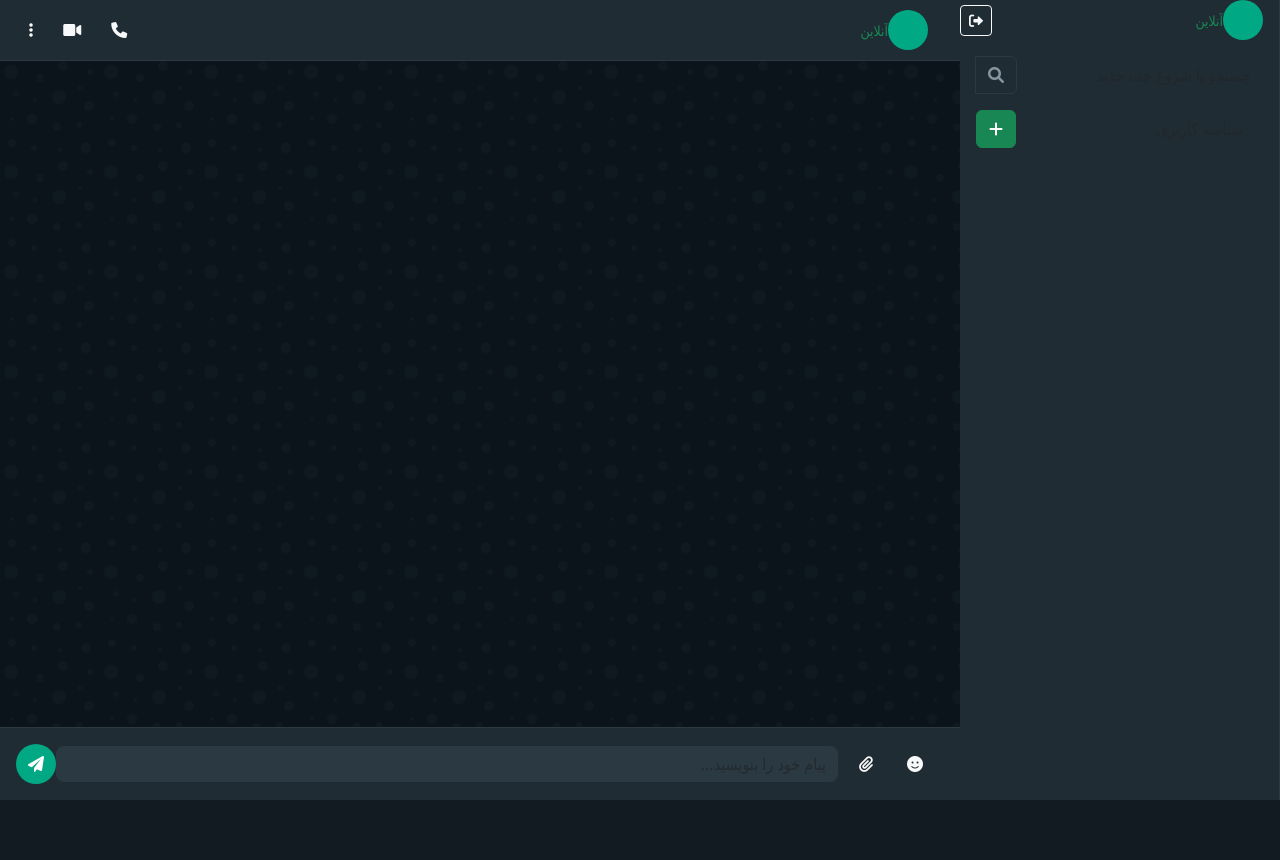
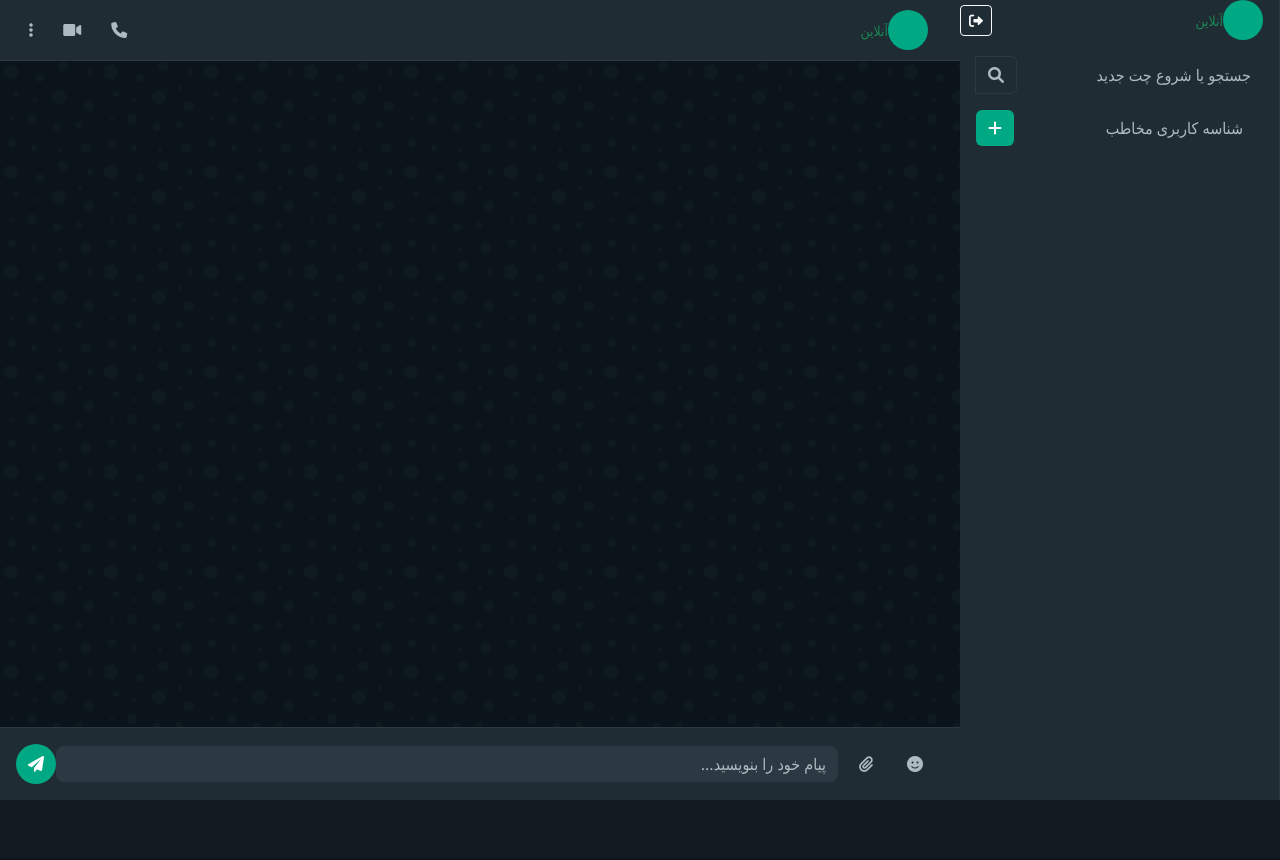
Before and after one commit to 1q23e4rr5/whatsappf, a Flask app: template templates/chat.html in a window 1280 px wide. After the commit the page ends 800 px from the top, so only its background shows below. Run offline with Flask 3, Linux system fonts and the light colour scheme; the template is opened without the code that fills it, so the values that code supplies are empty.

Commit message:
Update chat.html

```diff
--- a/templates/chat.html
+++ b/templates/chat.html
@@ -10,7 +10,7 @@
         body {
             background: #111b21;
             font-family: 'Segoe UI', Tahoma, Geneva, Verdana, sans-serif;
-            color: #e9edef;
+            color: #ffffff; /* 🔥 رنگ سفید برای متن اصلی */
             height: 100vh;
             overflow: hidden;
         }
@@ -54,16 +54,18 @@
             margin-left: auto;
             margin-right: 0;
             border-top-right-radius: 0;
+            color: #ffffff; /* 🔥 رنگ سفید برای متن پیام ارسالی */
         }
         .message-received {
             background: #202c33;
             margin-right: auto;
             margin-left: 0;
             border-top-left-radius: 0;
+            color: #ffffff; /* 🔥 رنگ سفید برای متن پیام دریافتی */
         }
         .message-time {
             font-size: 0.6875rem;
-            color: #8696a0;
+            color: #aebac1; /* 🔥 رنگ روشن‌تر برای زمان */
             text-align: left;
             margin-top: 4px;
         }
@@ -80,6 +82,7 @@
             justify-content: center;
             color: white;
             font-weight: bold;
+            font-size: 1.1em;
         }
         .chat-item {
             border-bottom: 1px solid #2a3942;
@@ -100,6 +103,7 @@
             justify-content: center;
             color: white;
             font-weight: bold;
+            font-size: 1.2em;
         }
         .unread-badge {
             background: #00a884;
@@ -113,23 +117,32 @@
         .search-box {
             background: #202c33;
             border: none;
-            color: #e9edef;
+            color: #ffffff; /* 🔥 رنگ سفید برای متن جستجو */
+            border-radius: 8px;
+        }
+        .search-box::placeholder {
+            color: #aebac1; /* 🔥 رنگ روشن برای placeholder */
         }
         .search-box:focus {
             background: #2a3942;
-            color: #e9edef;
+            color: #ffffff;
             box-shadow: none;
+            border: 1px solid #00a884;
         }
         .message-input {
             background: #2a3942;
             border: none;
-            color: #e9edef;
+            color: #ffffff; /* 🔥 رنگ سفید برای متن ورودی */
             border-radius: 8px;
+        }
+        .message-input::placeholder {
+            color: #aebac1; /* 🔥 رنگ روشن برای placeholder */
         }
         .message-input:focus {
             background: #2a3942;
-            color: #e9edef;
+            color: #ffffff;
             box-shadow: none;
+            border: 1px solid #00a884;
         }
         .send-btn {
             background: #00a884;
@@ -142,6 +155,18 @@
         .chat-list {
             height: calc(100vh - 120px);
             overflow-y: auto;
+        }
+        .chat-name {
+            color: #ffffff; /* 🔥 رنگ سفید برای نام در سایدبار */
+        }
+        .chat-last-message {
+            color: #aebac1; /* 🔥 رنگ روشن‌تر برای آخرین پیام */
+        }
+        .btn-link {
+            color: #aebac1; /* 🔥 رنگ روشن‌تر برای دکمه‌ها */
+        }
+        .btn-link:hover {
+            color: #ffffff;
         }
     </style>
 </head>
@@ -172,15 +197,15 @@
                 <div class="p-3">
                     <div class="input-group mb-3">
                         <input type="text" class="form-control search-box" placeholder="جستجو یا شروع چت جدید" id="searchInput">
-                        <button class="btn btn-outline-secondary" type="button" style="border-color: #2a3942; color: #8696a0;">
+                        <button class="btn btn-outline-secondary" type="button" style="border-color: #2a3942; color: #aebac1;">
                             <i class="fas fa-search"></i>
                         </button>
                     </div>
 
                     <!-- فرم شروع چت جدید -->
                     <form method="POST" action="/start_chat" class="d-flex mb-3">
-                        <input type="text" name="user_id" class="form-control search-box me-2" placeholder="شناسه کاربری" required>
-                        <button type="submit" class="btn btn-success">
+                        <input type="text" name="user_id" class="form-control search-box me-2" placeholder="شناسه کاربری مخاطب" required>
+                        <button type="submit" class="btn btn-success" style="background: #00a884; border: none;">
                             <i class="fas fa-plus"></i>
                         </button>
                     </form>
@@ -229,13 +254,13 @@
                         <small class="text-success">آنلاین</small>
                     </div>
                     <div>
-                        <button class="btn btn-link text-light">
+                        <button class="btn btn-link">
                             <i class="fas fa-phone"></i>
                         </button>
-                        <button class="btn btn-link text-light">
+                        <button class="btn btn-link">
                             <i class="fas fa-video"></i>
                         </button>
-                        <button class="btn btn-link text-light">
+                        <button class="btn btn-link">
                             <i class="fas fa-ellipsis-v"></i>
                         </button>
                     </div>
@@ -265,10 +290,10 @@
                 <!-- ورودی پیام -->
                 <div class="chat-input">
                     <div class="d-flex align-items-center">
-                        <button class="btn btn-link text-light me-2">
+                        <button class="btn btn-link me-2">
                             <i class="fas fa-smile"></i>
                         </button>
-                        <button class="btn btn-link text-light me-2">
+                        <button class="btn btn-link me-2">
                             <i class="fas fa-paperclip"></i>
                         </button>
                         <input type="text"
```
